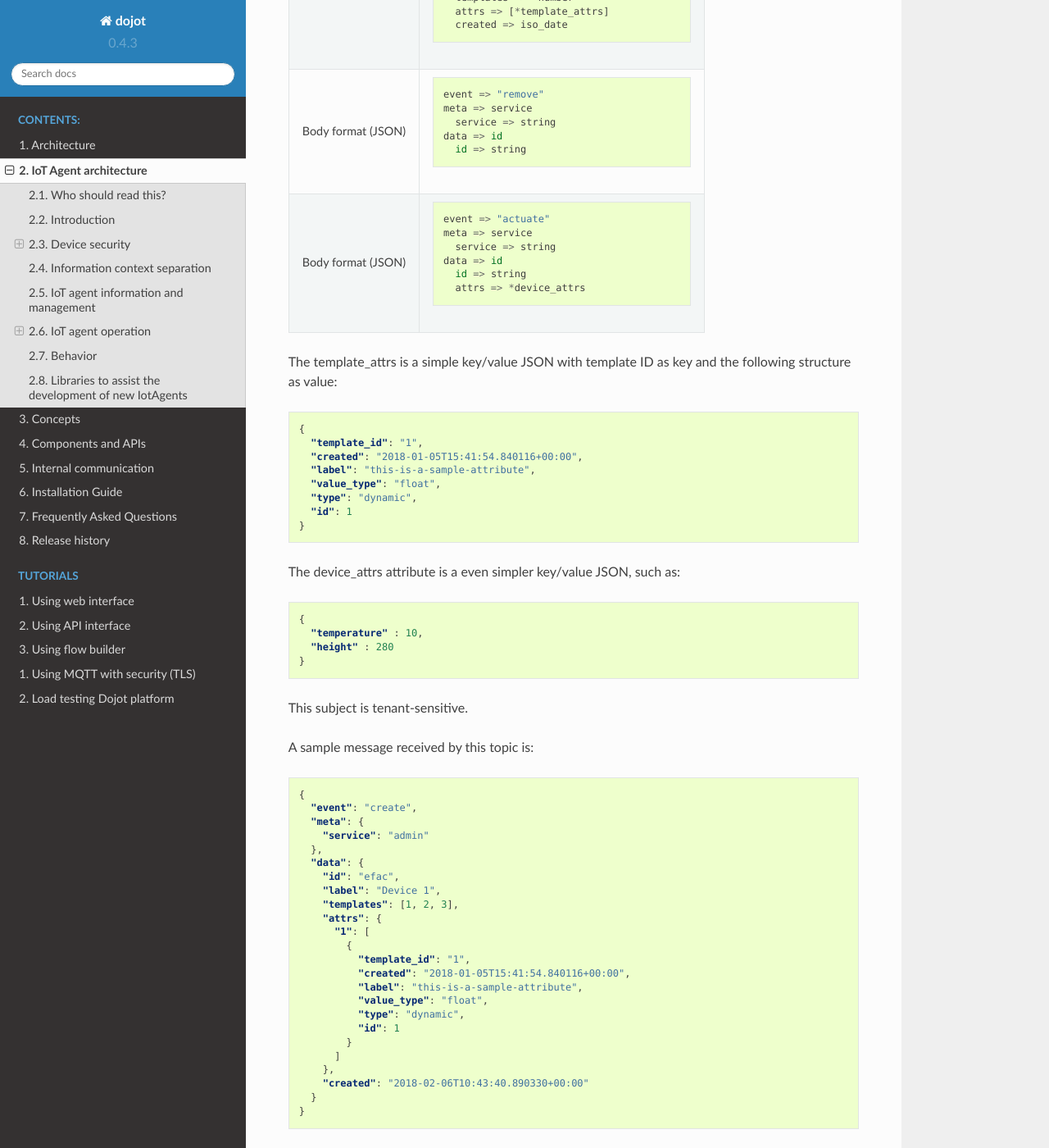
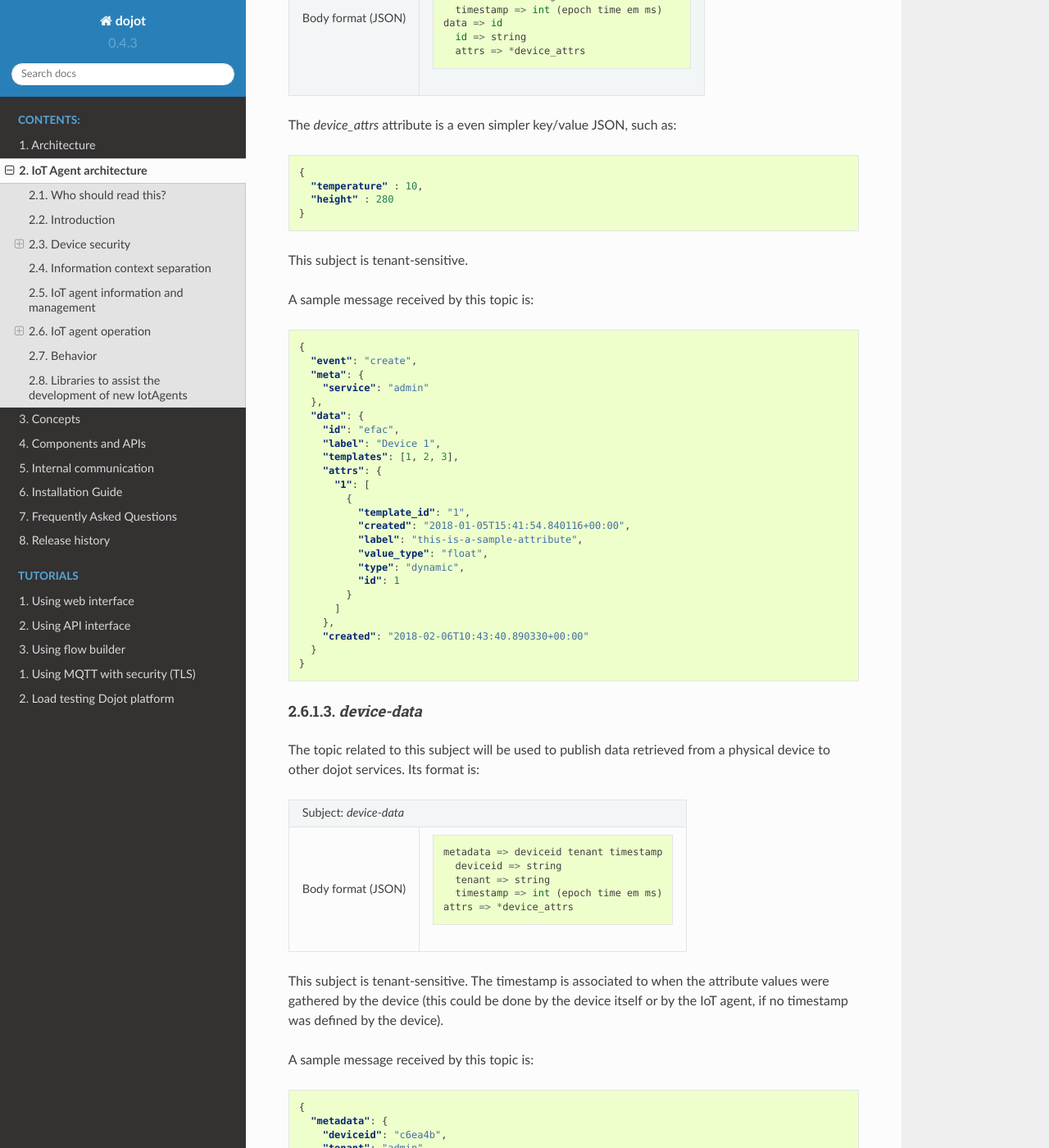
Before and after one commit to dojot/docs, a Sphinx documentation site: the page built from source/iotagent-architecture.rst, in a window 1280 px wide and 1400 px high, scrolled down 7519 px. Shown: the whole window at 82% size. Built offline with Sphinx 7.4.7 and the Read the Docs theme 2.0.0, drawn with Linux system fonts in a browser that asks for light colours; some of the changed text lies outside the part shown.

Commit message:
reviw iotagent arch

```diff
--- a/source/iotagent-architecture.rst
+++ b/source/iotagent-architecture.rst
@@ -38,7 +38,7 @@
      application and are used to analyze and preprocess data.
 - **subjects**: group of topics that share a common message flow. For instance,
   there might be many topics that are used to transmit device data. All of them
-  belong to the same subject "device-data".
+  belong to the same subject `device-data`.
 
 
 When a new IoT agent is created, all these entities must be taken into account
@@ -332,22 +332,21 @@
 
 The following subjects should be used by IoT agents:
 
-- dojot.tenancy
-- dojot.device-manager.device-template
-- dojot.device-manager.device
-- device-data
+- `dojot.tenancy`
+- `dojot.device-manager.device`
+- `device-data`
 
 Each one will be detailed in the following sections
 
-dojot.tenancy
-^^^^^^^^^^^^^
+`dojot.tenancy`
+^^^^^^^^^^^^^^^
 
 The topic related to this subject will be used to receive tenant lifecycle
 events. Whenever a new tenant is created or delete, the following message will
 be published:
 
 +---------------------------------------------------+
-| Subject: dojot.tenancy                            |
+| *Subject*: `dojot.tenancy`                        |
 +------------------------+--------------------------+
 | Body format (JSON)     |                          |
 |                        | ::                       |
@@ -366,31 +365,15 @@
       "tenant": "new_tenant"
     }
 
-dojot.device-manager.device-template
-^^^^^^^^^^^^^^^^^^^^^^^^^^^^^^^^^^^^
 
-+------------------------------------------------------+
-| Subject: dojot.device-manager.device-template        |
-+---------------------+--------------------------------+
-| Body format (JSON)  |                                |
-|                     | ::                             |
-|                     |                                |
-|                     |   event => "create"            |
-|                     |   data => id label attrs       |
-|                     |     id => string               |
-|                     |     label => string            |
-|                     |     attrs => [*template_attrs] |
-+---------------------+--------------------------------+
-
-
-dojot.device-manager.devices
-^^^^^^^^^^^^^^^^^^^^^^^^^^^^
+`dojot.device-manager.device`
+^^^^^^^^^^^^^^^^^^^^^^^^^^^^^
 
 the topic related to this subject will be used to receive device lifecycle
 events for a particular tenant. Its format is:
 
 +-----------------------------------------------------------------+
-| Subject: dojot.device-manager.device                            |
+| Subject: `dojot.device-manager.device`                          |
 +====================+============================================+
 | Body format (JSON) |                                            |
 |                    | ::                                         |
@@ -418,30 +401,17 @@
 | Body format (JSON) |                                            |
 |                    | ::                                         |
 |                    |                                            |
-|                    |   event => "actuate"                       |
+|                    |   event => "configure"                     |
 |                    |   meta => service                          |
 |                    |     service => string                      |
+|                    |     timestamp => int (epoch time em ms)    |
 |                    |   data => id                               |
 |                    |     id => string                           |
 |                    |     attrs => *device_attrs                 |
 +--------------------+--------------------------------------------+
 
-The template_attrs is a simple key/value JSON with template ID as key and the
-following structure as value:
 
-
-.. code-block:: json
-
-    {
-      "template_id": "1",
-      "created": "2018-01-05T15:41:54.840116+00:00",
-      "label": "this-is-a-sample-attribute",
-      "value_type": "float",
-      "type": "dynamic",
-      "id": 1
-    }
-
-The device_attrs attribute is a even simpler key/value JSON, such as:
+The `device_attrs` attribute is a even simpler key/value JSON, such as:
 
 .. code-block:: json
 
@@ -481,31 +451,29 @@
       }
     }
 
-device-data
-^^^^^^^^^^^
+`device-data`
+^^^^^^^^^^^^^
 
 The topic related to this subject will be used to publish data retrieved from a
 physical device to other dojot services. Its format is:
 
 
 +------------------------------------------------------------------------+
-| Subject: device-data                                                   |
+| Subject: `device-data`                                                 |
 +--------------------+---------------------------------------------------+
 | Body format (JSON) |                                                   |
 |                    | ::                                                |
 |                    |                                                   |
-|                    |   metadata => deviceid tenant timestamp recv_time |
+|                    |   metadata => deviceid tenant timestamp           |
 |                    |     deviceid => string                            |
 |                    |     tenant => string                              |
-|                    |     timestamp => unix_timestamp                   |
-|                    |     recv_time => unix_timestamp                   |
+|                    |     timestamp => int (epoch time em ms)           |
 |                    |   attrs => *device_attrs                          |
 +--------------------+---------------------------------------------------+
 
 This subject is tenant-sensitive. The timestamp is associated to when the
 attribute values were gathered by the device (this could be done by the device
-itself or by the IoT agent, if no timestamp was defined by the device). The
-recv_time attribute indicates when the message was received.
+itself or by the IoT agent, if no timestamp was defined by the device).
 
 A sample message received by this topic is:
 
@@ -543,4 +510,5 @@
 Libraries to assist the development of new IotAgents
 ====================================================
 
-We have libraries in node.js **recommended** (https://github.com/dojot/iotagent-nodejs) and java (https://github.com/dojot/iotagent-java) to facilitate the development of an iotAgent.
+We have libraries in node.js **recommended** (https://github.com/dojot/iotagent-nodejs)
+and java (https://github.com/dojot/iotagent-java) to facilitate the development of an iotAgent.
```
Also changed, not shown: other parts of source/iotagent-architecture.rst (+1 -2 lines), 1 other file.
